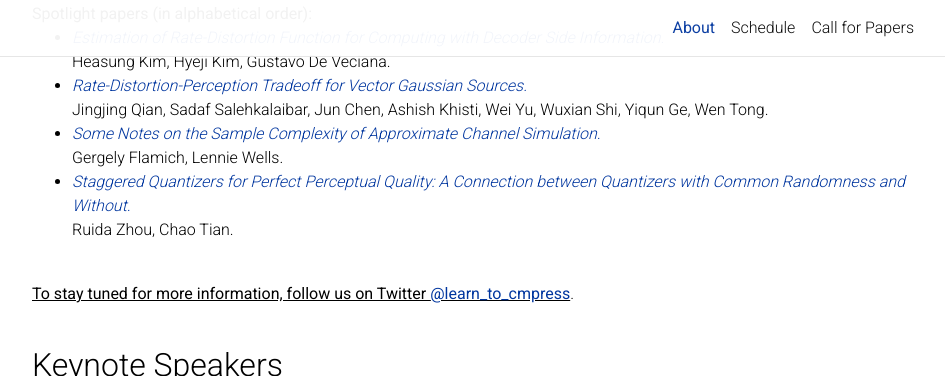
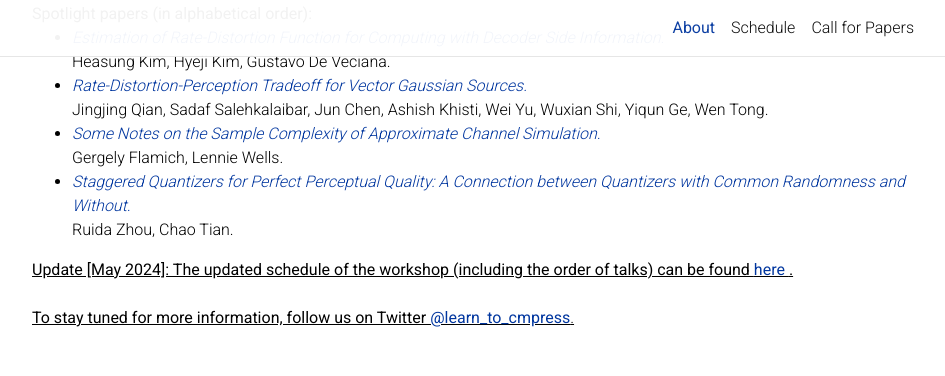
Before and after one commit to learn-to-compress-workshop-isit/learn-to-compress-workshop-isit.github.io, a Jekyll site: the page built from _pages/about.md, in a window 1280 px wide and 900 px high, scrolled down 582 px, cut to the strip 0-376 px from the top of the window. Shown: the whole strip, without its empty margins (163-1108 px from the left). Built offline with Jekyll 4.4.1, drawn with Linux system fonts in a browser that asks for light colours; comment, search, counter and statistics services are not loaded; a style sheet for code colours, icons or effects is not loaded.

Commit message:
update main page [again!!]

```diff
--- a/_layouts/workshop.html
+++ b/_layouts/workshop.html
@@ -82,6 +82,10 @@ layout: default
     <br>
 
     -->
+
+    <b><u> Update [May 2024]: The updated schedule of the workshop (including the order of talks) can be found <a href="https://learn-to-compress-workshop-isit.github.io/schedule/"> here </a> .</b>
+
+    <br>
     <br>
 
 
```
Also changed, not shown: 2 other files.
